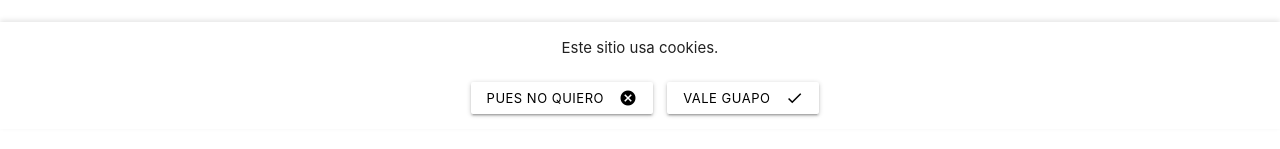
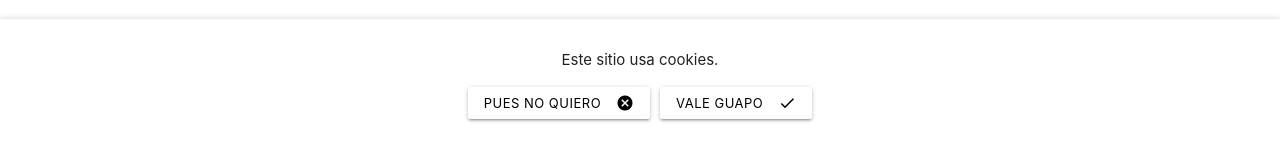
Before and after one commit to alejandroveros/veros.es, a plain HTML site: page index.html in a window 1280 px wide. Shown: the part 651-800 px from the top of the page. Drawn offline with Linux system fonts and the light colour scheme.

Commit message:
cookie banner as separate css

```diff
--- /dev/null
+++ b/css/cookie-banner.css
@@ -0,0 +1,29 @@
+.cookie-banner {
+    position: fixed;
+    left: 0;
+    right: 0;
+    bottom: 0;
+    width: 100%;
+    background-color: #fff;
+    z-index: 1000;
+    display: none;
+    box-shadow: 0 -2px 5px rgba(0,0,0,0.1);
+}
+
+.cookie-content {
+    padding: 15px;
+    text-align: center;
+}
+
+.cookie-buttons {
+    display: flex;
+    justify-content: center;
+    gap: 10px;
+    margin-top: 10px;
+}
+
+@supports (padding: max(0px)) {
+    .cookie-banner {
+        padding-bottom: max(15px, env(safe-area-inset-bottom));
+    }
+}
--- a/index.html
+++ b/index.html
@@ -8,13 +8,16 @@
         <link href="https://fonts.googleapis.com/icon?family=Material+Icons" rel="stylesheet">
         <!--Import materialize.css-->
         <link type="text/css" rel="stylesheet" href="css/materialize.css" media="screen,projection"/>
+        <!-- Banner de cookies styles -->
+        <link type="text/css" rel="stylesheet" href="css/cookie-banner.css"/>
         <!--Let browser know website is optimized for mobile-->
-        <meta name="viewport" content="width=device-width, initial-scale=1.0"/>
+        <meta name="viewport" content="width=device-width, initial-scale=1.0, viewport-fit=cover"/>
         <!--Favicon-->
         <link href="/images/favicon/apple-touch-icon.png" rel="apple-touch-icon" sizes="180x180">
         <link href="/images/favicon/favicon-32x32.png" rel="icon" sizes="32x32" type="image/png">
         <link href="/images/favicon/favicon-16x16.png" rel="icon" sizes="16x16" type="image/png">
         <link href="/site.webmanifest" rel="manifest">
+
     </head>
     <body>
         <div class="row">
@@ -68,22 +71,19 @@
         </div>
 
         <!-- Banner de cookies -->
-        <div id="cookie-banner" class="row" style="position: fixed; bottom: 0; left: 0; width: 100%; background-color: #fff; z-index: 1000; display: none; box-shadow: 0 -2px 5px rgba(0,0,0,0.1);">
-            <div class="col s12">
-                <p style="margin: 15px 0; text-align: center;">
-                    Este sitio usa cookies.
-                    <br>
-                    <br>
-                    <a href="#" id="cancel-cookies" class="btn-small white waves-effect waves-light" style="margin-left: 10px;">
+        <div id="cookie-banner" class="cookie-banner">
+            <div class="cookie-content">
+                <p>Este sitio usa cookies.</p>
+                <div class="cookie-buttons">
+                    <a href="#" id="cancel-cookies" class="btn-small white waves-effect waves-light">
                         Pues no quiero <i class="material-icons right">cancel</i>
                     </a>
-                    <a href="#" id="accept-cookies" class="btn-small white waves-effect waves-light" style="margin-left: 10px;">
+                    <a href="#" id="accept-cookies" class="btn-small white waves-effect waves-light">
                         Vale guapo <i class="material-icons right">check</i>
                     </a>
-                </p>
+                </div>
             </div>
         </div>
-
         <script type="text/javascript" src="js/materialize.js"></script>
         <script defer src='https://static.cloudflareinsights.com/beacon.min.js' data-cf-beacon='{"token": "70910dec4e434c289e0f516246ba92f2"}'></script>
 
```
